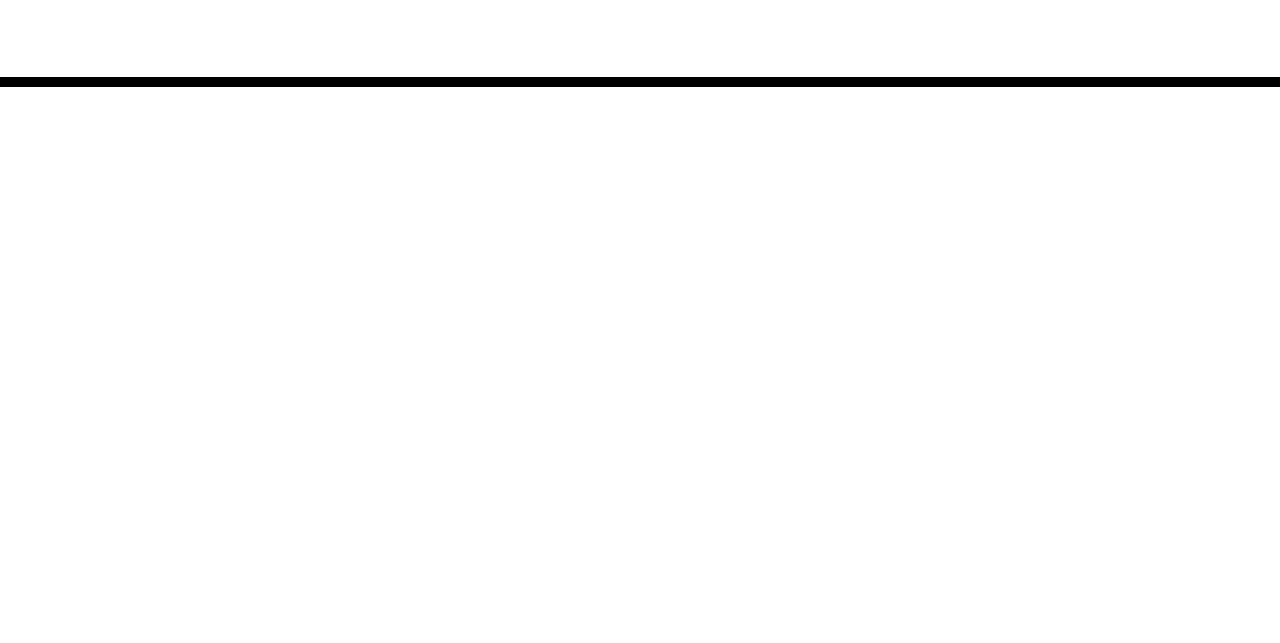
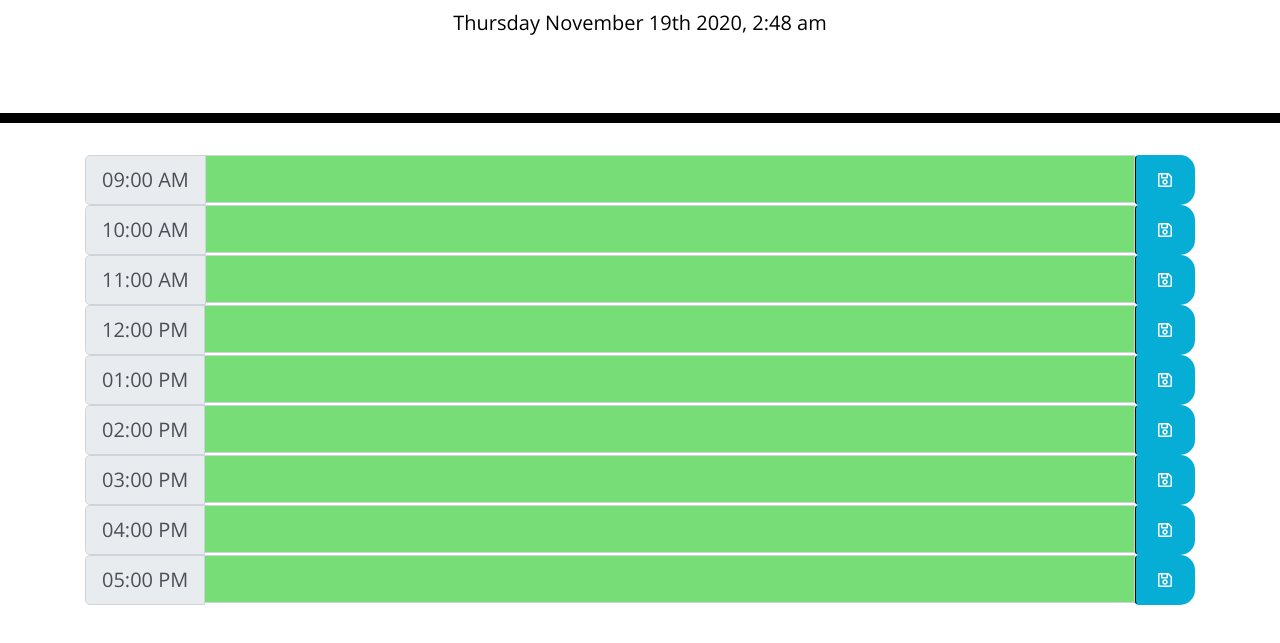
Before and after one commit to angargueta/my-scheduler, a plain HTML site: page Develop/index.html in a window 1280 px wide. Shown: the part 181-824 px from the top of the page. Before the commit the page ends 800 px from the top, so only its background shows below. Drawn offline with nearby package versions, Linux system fonts and the light colour scheme.

Commit message:
added html and css

```diff
--- a/Develop/style.css
+++ b/Develop/assets/css/style.css
@@ -69,3 +69,12 @@ textarea{
   font-size: 20px;
   transition: all .3s ease-in-out;
 }
+
+.fa-save {
+  padding: 10px;
+
+}
+
+.container {
+margin-bottom: 10%;
+}
--- /dev/null
+++ b/Develop/assets/js/script.js
@@ -0,0 +1,166 @@
+moment(Date);
+$("#currentDay").text(moment().format('dddd MMMM Do YYYY, h:mm a'));
+// Moment Current time
+var currentTime = moment();
+currentTime = currentTime.startOf("hour");
+
+var beforeTime = moment().startOf('day').add(9, "hours");
+
+// timeblocks
+
+var time1 = beforeTime.add(0, "h");
+time1 = time1.format('hh:mm A');
+$(".block1").text(time1);
+
+var time2 = beforeTime.add(1, "h");
+time2 = time2.format('hh:mm A');
+
+$(".block2").text(time2);
+var time3 = beforeTime.add(1, "h");
+time3 = time3.format('hh:mm A');
+$(".block3").text(time3);
+
+var time4 = beforeTime.add(1, "h");
+time4 = time4.format('hh:mm A');
+$(".block4").text(time4);
+
+var time5 = beforeTime.add(1, "h");
+time5 = time5.format('hh:mm A');
+$(".block5").text(time5);
+
+var time6 = beforeTime.add(1, "h");
+time6 = time6.format('hh:mm A');
+$(".block6").text(time6);
+
+var time7 = beforeTime.add(1, "h");
+time7 = time7.format('hh:mm A');
+$(".block7").text(time7);
+
+var time8 = beforeTime.add(1, "h");
+time8 = time8.format('hh:mm A');
+$(".block8").text(time8);
+
+var time9 = beforeTime.add(1, "h");
+time9 = time9.format('hh:mm A');
+$(".block9").text(time9);
+
+// Function to compare hour slots with current time
+function testTime() {
+    time1 = moment().startOf('day').add(9, "hours");
+    currentTime = currentTime.startOf("hour");
+    if (currentTime.isAfter(time1)) {
+        $(".form9").addClass("past");
+    }
+    else if (currentTime.isBefore(time1)) {
+        $(".form9").addClass("future");
+    }
+    else if (currentTime.isSame(time1)) {
+        $(".form9").addClass("present");
+    };
+
+    time2 = moment().startOf('day').add(10, "hours");
+    if (currentTime.isAfter(time2)) {
+        $(".form10").addClass("past");
+    }
+    else if (currentTime.isBefore(time2)) {
+        $(".form10").addClass("future");
+    }
+    else if (currentTime.isSame(time2)) {
+        $(".form10").addClass("present");
+    };
+
+    time3 = moment().startOf('day').add(11, "hours");
+    if (currentTime.isAfter(time3)) {
+        $(".form11").addClass("past");
+    }
+    else if (currentTime.isBefore(time3)) {
+        $(".form11").addClass("future");
+    }
+    else if (currentTime.isSame(time3)) {
+        $(".form11").addClass("present");
+    };
+
+    time4 = moment().startOf('day').add(12, "hours");
+    if (currentTime.isAfter(time4)) {
+        $(".form12").addClass("past");
+    }
+    else if (currentTime.isBefore(time4)) {
+        $(".form12").addClass("future");
+    }
+    else if (currentTime.isSame(time4)) {
+        $(".form12").addClass("present");
+    };
+
+    time5 = moment().startOf('day').add(13, "hours");
+    if (currentTime.isAfter(time5)) {
+        $(".form1").addClass("past");
+    }
+    else if (currentTime.isBefore(time5)) {
+        $(".form1").addClass("future");
+    }
+    else if (currentTime.isSame(time5)) {
+        $(".form1").addClass("present");
+    };
+
+    time6 = moment().startOf('day').add(14, "hours");
+    if (currentTime.isAfter(time6)) {
+        $(".form2").addClass("past");
+    }
+    else if (currentTime.isBefore(time6)) {
+        $(".form2").addClass("future");
+    }
+    else if (currentTime.isSame(time6)) {
+        $(".form2").addClass("present");
+    };
+
+    time7 = moment().startOf('day').add(15, "hours");
+    if (currentTime.isAfter(time7)) {
+        $(".form3").addClass("past");
+    }
+    else if (currentTime.isBefore(time7)) {
+        $(".form3").addClass("future");
+    }
+    else if (currentTime.isSame(time7)) {
+        $(".form3").addClass("present");
+    };
+
+    time8 = moment().startOf('day').add(16, "hours");
+    if (currentTime.isAfter(time8)) {
+        $(".form4").addClass("past");
+    }
+    else if (currentTime.isBefore(time8)) {
+        $(".form4").addClass("future");
+    }
+    else if (currentTime.isSame(time8)) {
+        $(".form4").addClass("present");
+    };
+
+    time9 = moment().startOf('day').add(17, "hours");
+    if (currentTime.isAfter(time9)) {
+        $(".form5").addClass("past");
+    }
+    else if (currentTime.isBefore(time9)) {
+        $(".form5").addClass("future");
+    }
+    else if (currentTime.isSame(time9)) {
+        $(".form5").addClass("present");
+    };
+}
+
+testTime();
+// Loops through input area
+var x = [9, 10, 11, 12, 1, 2, 3, 4, 5];
+for (var i = 0; i < x.length; i++) {
+    var dataHour = localStorage.getItem(x[i]);
+    $(".form" + x[i]).val(dataHour);
+}
+
+// Event listener to local stroage
+$(".saveBtn").click(function () {
+    event.preventDefault();
+    var formValue = $(this).siblings(".form-control").val();
+    console.log("This worked");
+    var listItem = $(this).parent().data("hour");
+
+    localStorage.setItem(listItem, formValue);
+});
--- a/Develop/index.html
+++ b/Develop/index.html
@@ -18,7 +18,7 @@
       href="https://fonts.googleapis.com/css?family=Open+Sans&display=swap"
       rel="stylesheet"
     />
-    <link rel="stylesheet" href="style.css" />
+    <link rel="stylesheet" href="./assets/css/style.css" />
     <title>Work Day Scheduler</title>
   </head>
 
@@ -30,9 +30,74 @@
     </header>
     <div class="container">
       <!-- Timeblocks go here -->
+      <div class="input-group input-group-lg" data-hour="9">
+        <div class="input-group-prepend">
+            <span class="input-group-text time-block block1"></span>
+        </div>
+        <input type="text" class="form-control form9" aria-label="Large">
+        <button class="btn saveBtn"><i class="far fa-save"></i></button>
+        </div>
+        <div class="input-group input-group-lg" data-hour="10">
+            <div class="input-group-prepend">
+                <span class="input-group-text time-block block2"></span>
+            </div>
+            <input type="text" class="form-control form10" aria-label="Large">
+            <button class="btn saveBtn"><i class="far fa-save"></i></button>
+        </div>
+        <div class="input-group input-group-lg" data-hour="11">
+            <div class="input-group-prepend">
+                <span class="input-group-text time-block block3"></span>
+            </div>
+            <input type="text" class="form-control form11" aria-label="Large">
+            <button class="btn saveBtn"><i class="far fa-save"></i></button>
+        </div>
+        <div class="input-group input-group-lg" data-hour="12">
+            <div class="input-group-prepend">
+                <span class="input-group-text time-block block4"></span>
+            </div>
+            <input type="text" class="form-control form12" aria-label="Large">
+            <button class="btn saveBtn"><i class="far fa-save"></i></button>
+        </div>
+        <div class="input-group input-group-lg" data-hour="1">
+            <div class="input-group-prepend">
+                <span class="input-group-text time-block block5"></span>
+            </div>
+            <input type="text" class="form-control form1" aria-label="Large">
+            <button class="btn saveBtn"><i class="far fa-save"></i></button>
+        </div>
+        <div class="input-group input-group-lg" data-hour="2">
+            <div class="input-group-prepend">
+                <span class="input-group-text time-block block6"></span>
+            </div>
+            <input type="text" class="form-control form2" aria-label="Large">
+            <button class="btn saveBtn"><i class="far fa-save"></i></button>
+        </div>
+        <div class="input-group input-group-lg" data-hour="3">
+            <div class="input-group-prepend">
+                <span class="input-group-text time-block block7"></span>
+            </div>
+            <input type="text" class="form-control form3" aria-label="Large">
+            <button class="btn saveBtn"><i class="far fa-save"></i></button>
+        </div>
+        <div class="input-group input-group-lg" data-hour="4">
+            <div class="input-group-prepend">
+                <span class="input-group-text time-block block8"></span>
+            </div>
+            <input type="text" class="form-control form4" aria-label="Large">
+            <button class="btn saveBtn"><i class="far fa-save"></i></button>
+
+        </div>
+        <div class="input-group input-group-lg" data-hour="5">
+            <div class="input-group-prepend">
+                <span class="input-group-text time-block block9"></span>
+            </div>
+            <input type="text" class="form-control form5" aria-label="Large">
+            <button class="btn saveBtn"><i class="far fa-save"></i></button>
+        </div>
     </div>
 
     <script src="https://code.jquery.com/jquery-3.4.1.min.js"></script>
     <script src="https://cdnjs.cloudflare.com/ajax/libs/moment.js/2.24.0/moment.min.js"></script>
+    <script src="./assets/js/script.js"></script>
   </body>
 </html>
```
